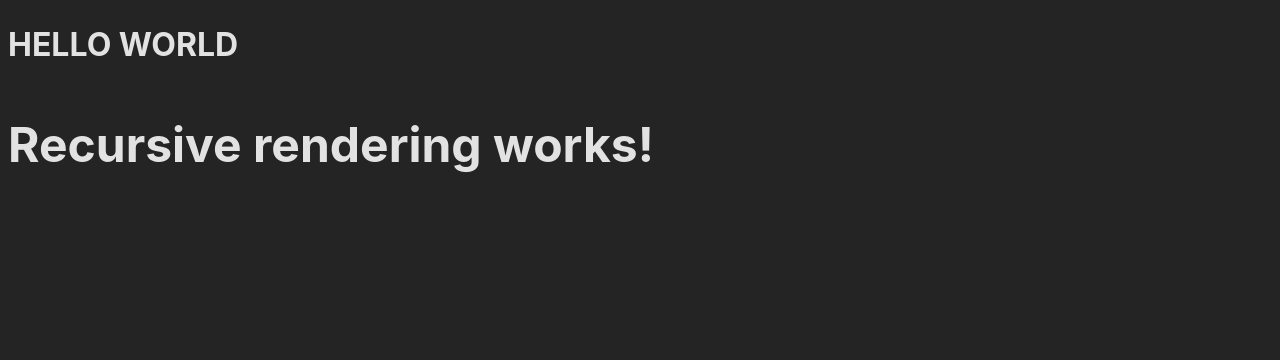
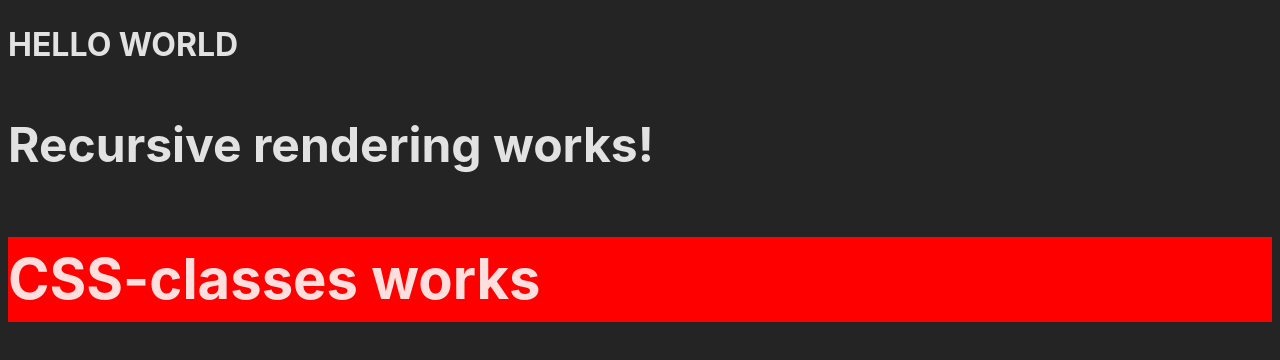
Before and after one commit to Andersclark/tinySPA, a website built with Vite: page index.html in a window 1280 px wide. Built offline with nearby package versions, Linux system fonts and the light colour scheme.

Commit message:
Add css class-rendering

```diff
--- a/src/spa/spa.ts
+++ b/src/spa/spa.ts
@@ -5,7 +5,15 @@ export default function renderSpa(querySelector: string): void{
         children: [{
             tagName: "h2",
             innerText: "Recursive rendering works!",
-            children: []
+            classList: [],
+            children: [
+                {
+                tagName: "h3",
+                innerText: "CSS-classes works",
+                classList: ["red-background"],
+                children: [],
+                }
+            ]
         }],
         innerText: "HELLO WORLD",
         tagName: "h1"
--- a/src/style.css
+++ b/src/style.css
@@ -14,3 +14,7 @@
   -moz-osx-font-smoothing: grayscale;
   -webkit-text-size-adjust: 100%;
 }
+
+.red-background {
+  background-color: red;
+}
```
